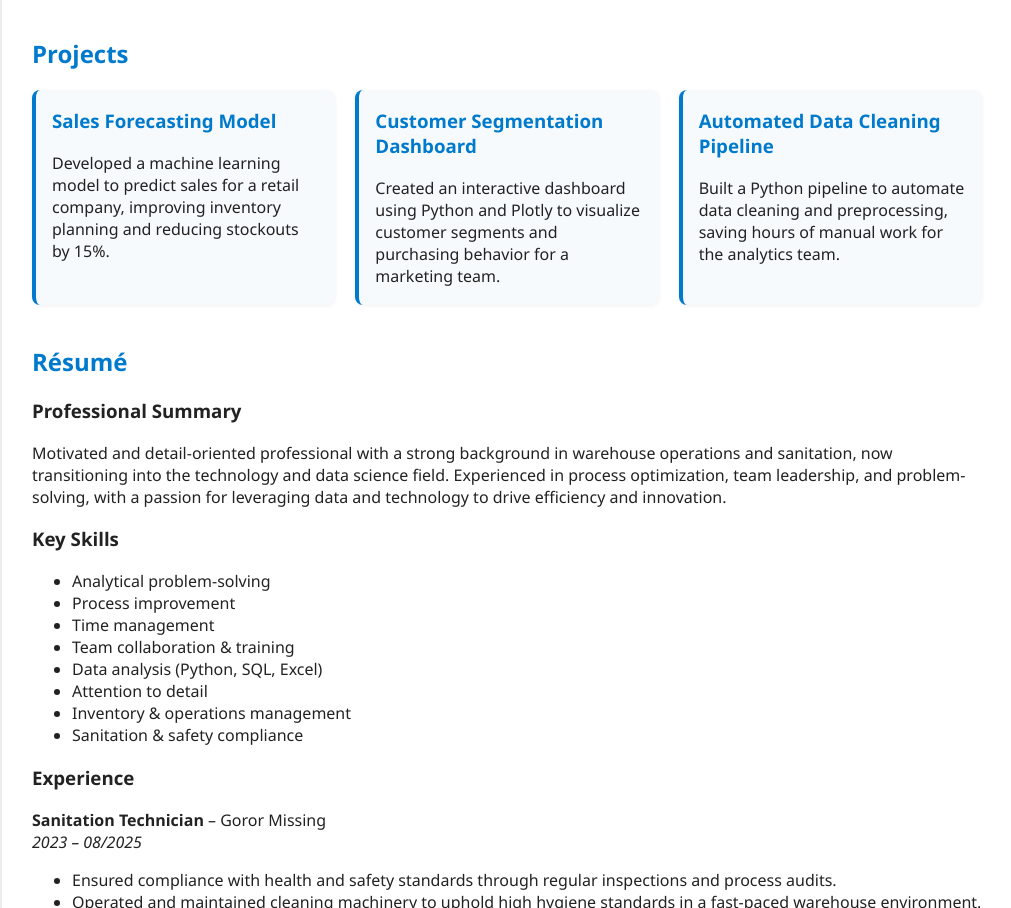
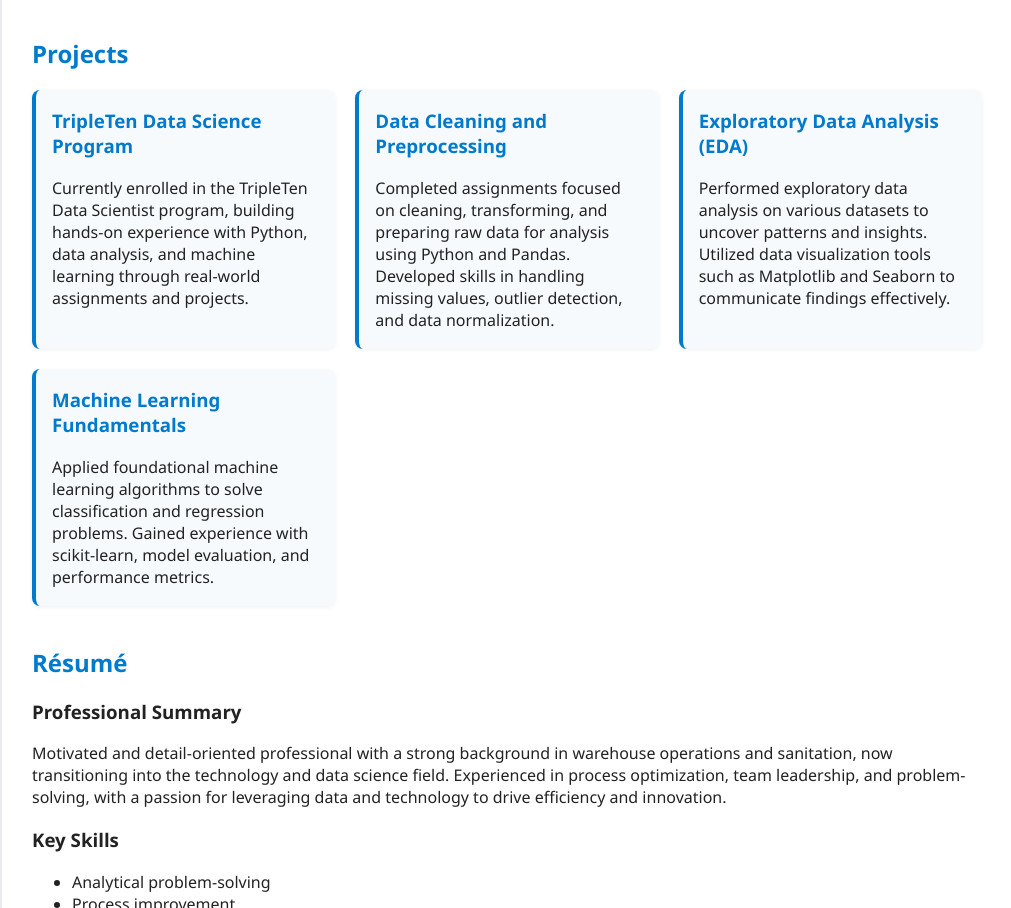
Before and after one commit to jonmikol290-tech/my-portfolio, a plain HTML site: page index.html in a window 1280 px wide. Shown: the part 903-1811 px from the top of the page, without its empty margins (133-1144 px from the left). Drawn offline with Linux system fonts and the light colour scheme.

Commit message:
Add real coursework-based projects to portfolio

```diff
--- a/index.html
+++ b/index.html
@@ -84,16 +84,20 @@
             <h2>Projects</h2>
             <div class="projects-list">
                 <div class="project-card">
-                    <h3>Sales Forecasting Model</h3>
-                    <p>Developed a machine learning model to predict sales for a retail company, improving inventory planning and reducing stockouts by 15%.</p>
+                    <h3>TripleTen Data Science Program</h3>
+                    <p>Currently enrolled in the TripleTen Data Scientist program, building hands-on experience with Python, data analysis, and machine learning through real-world assignments and projects.</p>
                 </div>
                 <div class="project-card">
-                    <h3>Customer Segmentation Dashboard</h3>
-                    <p>Created an interactive dashboard using Python and Plotly to visualize customer segments and purchasing behavior for a marketing team.</p>
+                    <h3>Data Cleaning and Preprocessing</h3>
+                    <p>Completed assignments focused on cleaning, transforming, and preparing raw data for analysis using Python and Pandas. Developed skills in handling missing values, outlier detection, and data normalization.</p>
                 </div>
                 <div class="project-card">
-                    <h3>Automated Data Cleaning Pipeline</h3>
-                    <p>Built a Python pipeline to automate data cleaning and preprocessing, saving hours of manual work for the analytics team.</p>
+                    <h3>Exploratory Data Analysis (EDA)</h3>
+                    <p>Performed exploratory data analysis on various datasets to uncover patterns and insights. Utilized data visualization tools such as Matplotlib and Seaborn to communicate findings effectively.</p>
+                </div>
+                <div class="project-card">
+                    <h3>Machine Learning Fundamentals</h3>
+                    <p>Applied foundational machine learning algorithms to solve classification and regression problems. Gained experience with scikit-learn, model evaluation, and performance metrics.</p>
                 </div>
             </div>
         </section>
```
